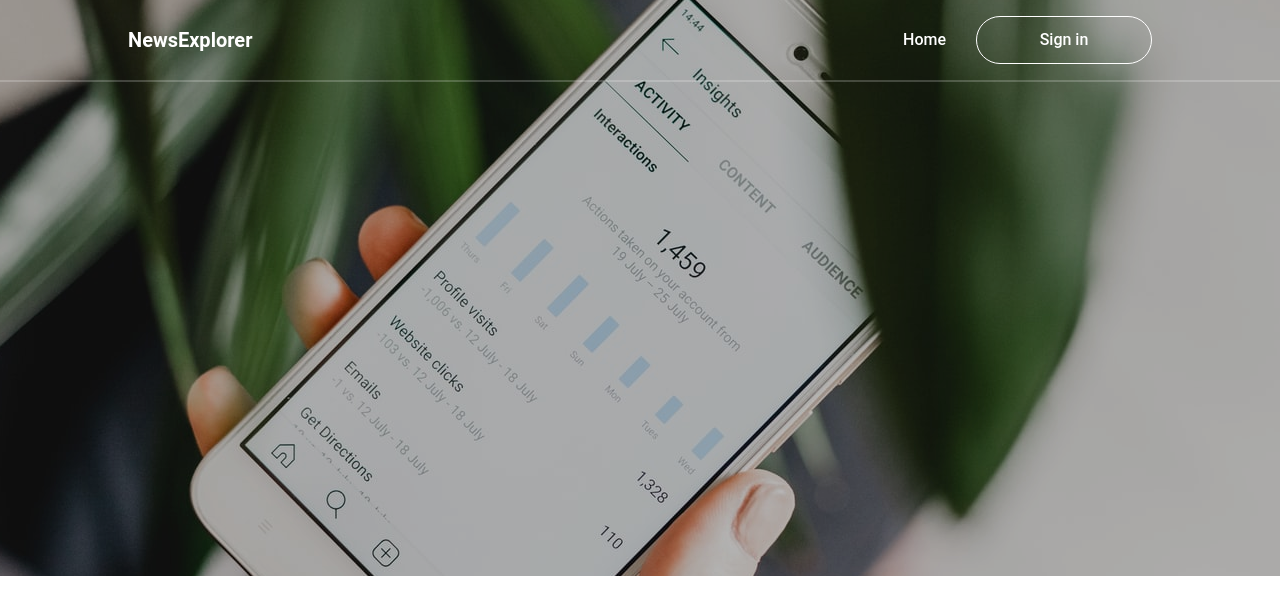
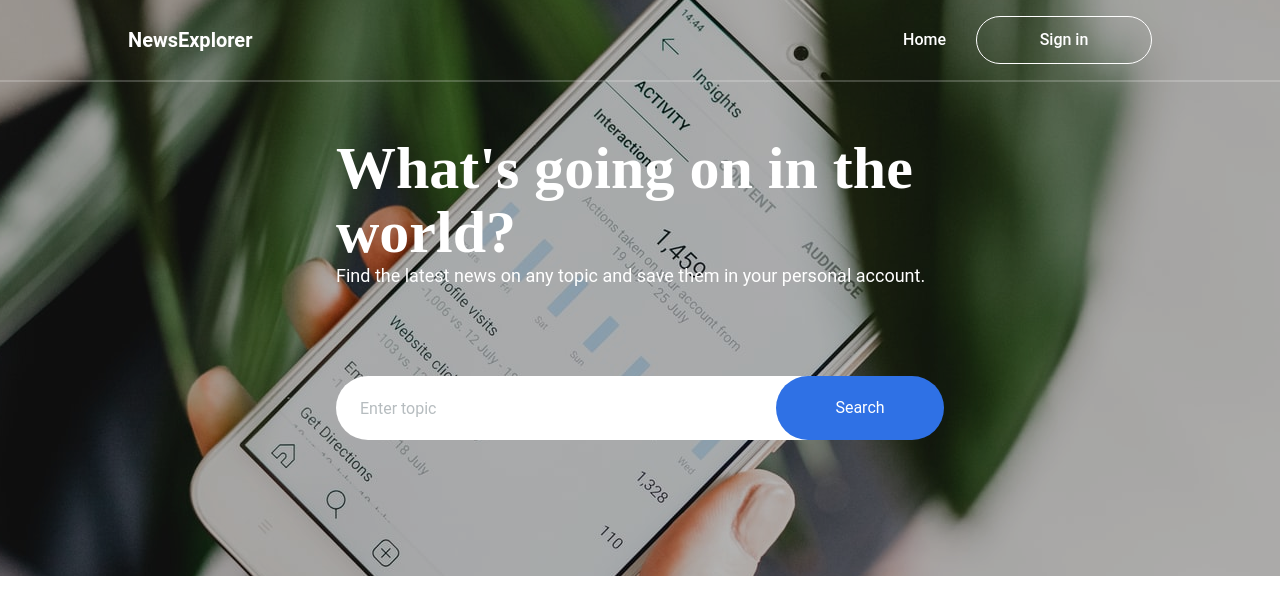
Before and after one commit to dariavolyn/news-explorer-frontend, a React app: page / in a window 1280 px wide. Built offline with nearby package versions, Linux system fonts and the light colour scheme; a web font is replaced by a local one.

Commit message:
Main content

```diff
--- a/src/components/App/App.css
+++ b/src/components/App/App.css
@@ -11,3 +11,7 @@ body {
     margin: 0;
     padding: 0;
 }
+
+.button:hover {
+    cursor: pointer;
+}
--- a/src/components/Header/Header.css
+++ b/src/components/Header/Header.css
@@ -4,7 +4,7 @@
     width: 100%;
     height: 80px;
     border-bottom: 2px solid rgba(255, 255, 255, 0.2);
-    z-index: 1;
+    z-index: 5;
     margin: 0 auto;
     padding: 0;
     display: flex;
@@ -39,6 +39,11 @@
     color: white;
 }
 
+.header-button-home:hover {
+    height: 80px;
+    border-bottom: 2px solid white;
+}
+
 @media screen and (min-width: 721px) {
     .header-mobile-menu {
         display: none;
@@ -49,11 +54,9 @@
     .header {
         height: 56px;
     }
-
     .header-menu {
         display: none;
     }
-
     .header-mobile-menu {
         display: inline;
         margin-right: 16px;
--- a/src/components/Main/Main.css
+++ b/src/components/Main/Main.css
@@ -1,23 +1,124 @@
 .main {
+    height: 576px;
     padding: 0;
     margin: 0;
+    position: relative;
     display: flex;
+    flex-direction: column;
     justify-content: center;
+    align-items: center;
+    background-image: url('../../images/main-background-phone.jpeg');
+    background-size: auto;
+    background-repeat: no-repeat;
+    background-position: center;
 }
 
-.main-background-image {
+.main-container {
+    z-index: 5;
+    position: relative;
+}
+
+.main-title {
+    font-family: 'Roboto Slab';
+    font-weight: 700;
+    font-size: 60px;
+    line-height: 107%;
+    margin: 0 auto;
+    max-width: 608px;
+}
+
+.main-title-container {
+    color: white;
+}
+
+.main-search {
+    width: 608px;
+    height: 64px;
+    max-width: 608px;
+    margin: 0;
+    padding: 88px 0 0 0;
+}
+
+.main-search-bar {
+    position: absolute;
+    height: 64px;
+    width: 550px;
+    left: 0;
+    font-weight: normal;
+    color: black;
+    background-color: white;
+    margin: 0;
+    padding: 0 0 0 24px;
+    border-radius: 100px 0 0 100px;
+    border: none;
+    outline: none;
+}
+
+.main-search-submit {
+    right: 0;
+    position: absolute;
+    color: white;
+    height: 64px;
+    width: 168px;
+    background-color: #2F71E5;
+    border-radius: 100px;
+    z-index: 3;
+}
+
+.main-subtitle {
+    max-width: 608px;
+    margin: auto;
+    font-weight: 400;
+    font-style: normal;
+    font-size: 18px;
+    line-height: 24px;
+}
+
+.main::before {
+    content: "";
+    background-color: black;
+    opacity: 25%;
+    position: absolute;
+    top: 0;
+    left: 0;
     width: 100%;
-    max-height: 576px;
-    filter: brightness(75%);
-    object-fit: none;
-    z-index: -1;
-    padding: 0;
-    margin: 0;
+    height: 100%;
+    z-index: 1;
+}
+
+.main-search-bar::placeholder {
+    color: #B6BCBF;
 }
 
 @media screen and (min-width: 330px) and (max-width: 720px) {
     .main {
         height: 536px;
     }
-
+    .main-container {
+        max-width: 288px;
+    }
+    .main-title {
+        font-weight: 400;
+        font-size: 36px;
+        line-height: 40px;
+        padding-bottom: 16px;
+    }
+    .main-search {
+        width: 100%;
+        display: flex;
+        flex-wrap: wrap;
+    }
+    .main-search-bar {
+        width: 288px;
+        height: 56px;
+        border-radius: 100px;
+        position: initial;
+    }
+    .main-search-submit {
+        width: 100%;
+        height: 56px;
+        bottom: 0;
+        margin-top: 16px;
+        position: initial;
+    }
 }
--- a/src/components/Main/Main.js
+++ b/src/components/Main/Main.js
@@ -1,10 +1,18 @@
 import React from 'react';
-import background from '../../images/main-background-phone.jpeg'
 
 function Main(props) {
     return (
         <div className="main">
-            <img className="main-background-image" src={background} alt="Person holding a phone"></img>
+            <div className="main-container">
+                <div className="main-title-container">
+                    <h1 className="main-title">What's going on in the world?</h1>
+                    <h2 className="main-subtitle">Find the latest news on any topic and save them in your personal account.</h2>
+                </div>
+                <form className="main-search">
+                    <input className="main-search-bar" type="text" id="search" placeholder="Enter topic" />
+                    <input className="button main-search-submit" type="submit" value="Search" />
+                </form>
+            </div>
         </div>
     )
 }
--- a/src/vendor/fonts/fonts.css
+++ b/src/vendor/fonts/fonts.css
@@ -1,6 +1,6 @@
 @font-face {
     src: url(./roboto-slab-700.woff);
-    font-family: 'Roboto';
+    font-family: 'Roboto Slab';
     font-weight: 700;
 }
 
@@ -11,7 +11,13 @@
 }
 
 @font-face {
-    src: url(./roboto-slab-400-regular.woff);
+    src: url(./roboto-400-regular.woff);
     font-family: 'Roboto';
     font-weight: normal;
 }
+
+@font-face {
+    src: url(./roboto-slab-400-regular.woff);
+    font-family: 'Roboto Slab';
+    font-weight: 400;
+}
```
